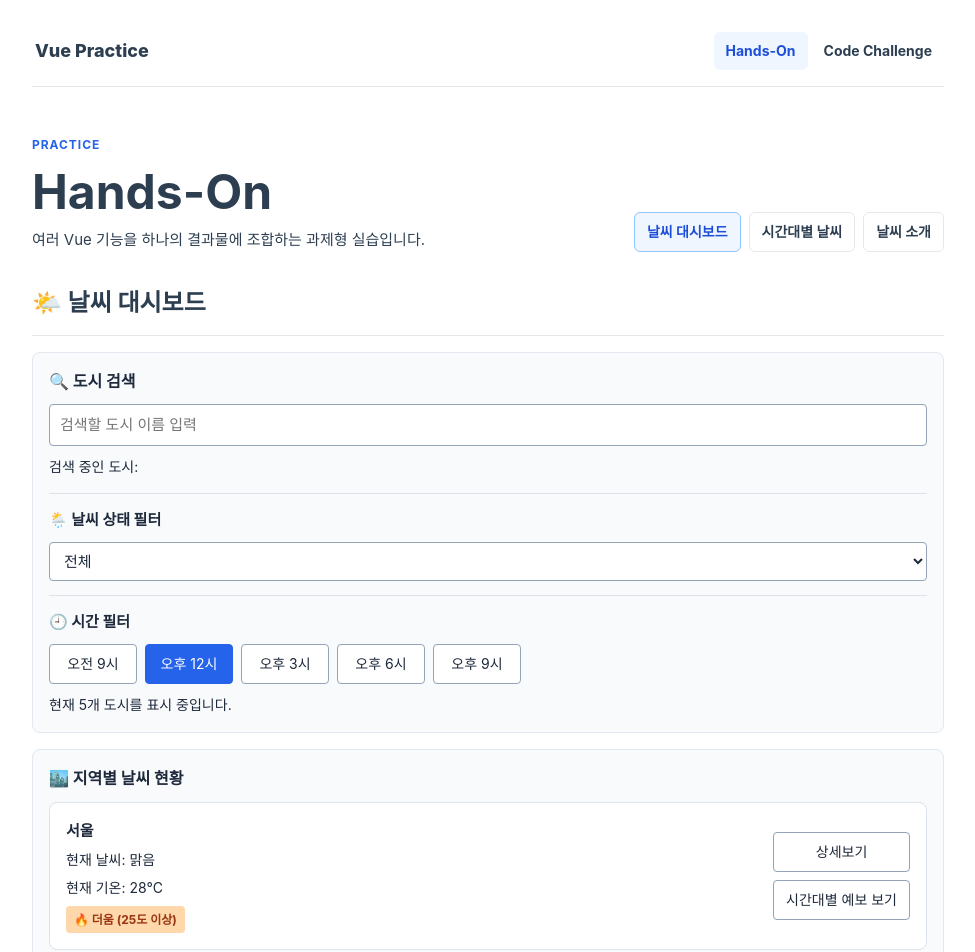
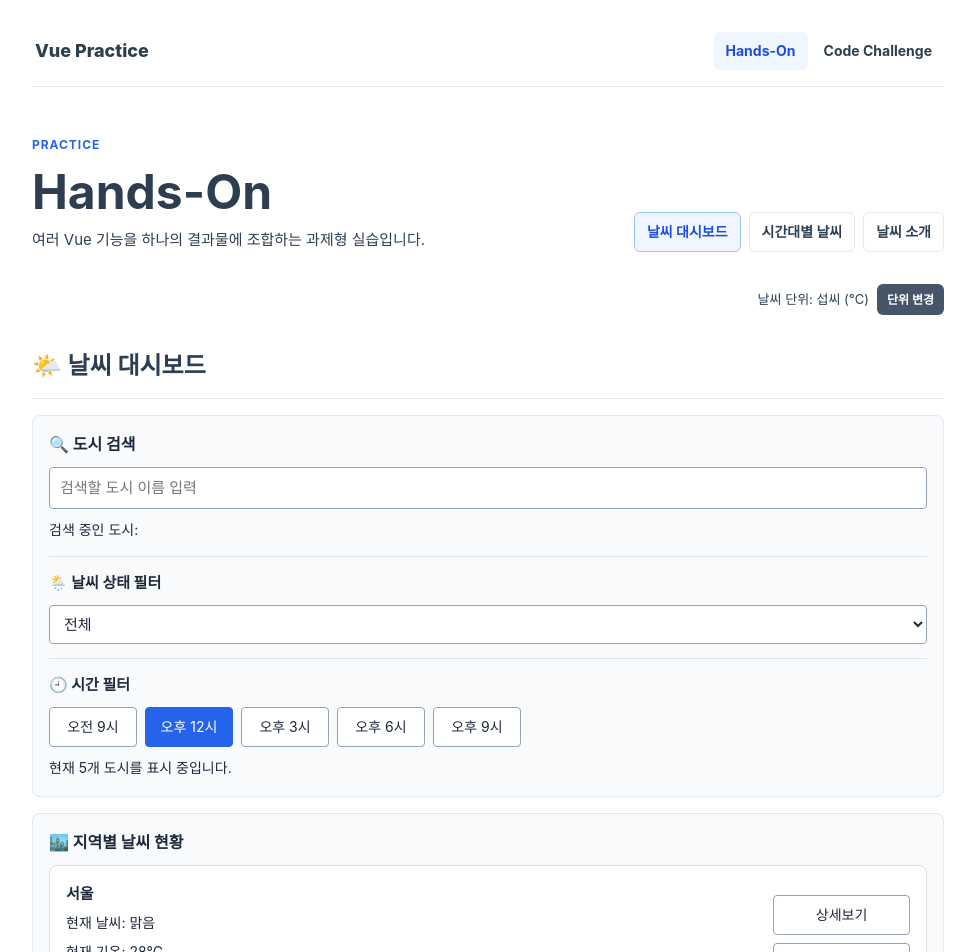
Before and after one commit to ShinHyeongcheol/skala-vue, a Vue app in the folder skala-vue/: page /hands-on in a window 1280 px wide. Shown: the top 952 px of the page, without its empty margins (152-1127 px from the left). Built offline with nearby package versions, Linux system fonts and the light colour scheme.

Commit message:
#18: hands on - weather strore

```diff
--- /dev/null
+++ b/skala-vue/src/components/handsOn/weatherComponent/UnitToggler.vue
@@ -0,0 +1,25 @@
+<script setup>
+import { computed } from 'vue'
+import { useWeatherStore } from '@/stores/weatherStore'
+
+const weatherStore = useWeatherStore()
+
+const unitLabel = computed(() => {
+  return weatherStore.temperatureUnit === 'celsius' ? '섭씨' : '화씨'
+})
+</script>
+
+<template>
+  <div class="unit-toggler">
+    <span>날씨 단위: {{ unitLabel }} ({{ weatherStore.temperatureSymbol }})</span>
+    <button type="button" @click="weatherStore.toggleTemperatureUnit">
+      단위 변경
+    </button>
+  </div>
+</template>
+
+<style scoped>
+.unit-toggler { display: flex; align-items: center; gap: 0.5rem; color: var(--color-text); font-size: 0.8125rem; font-weight: 700; white-space: nowrap; }
+button { padding: 0.375rem 0.625rem; color: #fff; font: inherit; font-size: 0.75rem; font-weight: 700; cursor: pointer; background: #475569; border: 0; border-radius: 0.375rem; }
+button:hover { background: #334155; }
+</style>
--- a/skala-vue/src/components/handsOn/weatherComponent/WeatherCard.vue
+++ b/skala-vue/src/components/handsOn/weatherComponent/WeatherCard.vue
@@ -1,4 +1,6 @@
 <script setup>
+import { useWeatherStore } from '@/stores/weatherStore'
+
 defineProps({
   city: {
     type: Object,
@@ -15,6 +17,15 @@ defineProps({
 })
 
 const emit = defineEmits(['select-card', 'click-detail', 'toggle-forecast'])
+const weatherStore = useWeatherStore()
+
+const displayTemperature = (celsius) => {
+  if (weatherStore.temperatureUnit === 'fahrenheit') {
+    return Math.round((celsius * 9) / 5 + 32)
+  }
+
+  return celsius
+}
 </script>
 
 <template>
@@ -29,13 +40,13 @@ const emit = defineEmits(['select-card', 'click-detail', 'toggle-forecast'])
     <div class="weather-content">
       <h4>{{ city.name }}</h4>
       <p>현재 날씨: {{ city.displayStatus }}</p>
-      <p>현재 기온: {{ city.displayTemp }}°C</p>
+      <p>현재 기온: {{ displayTemperature(city.displayTemp) }}{{ weatherStore.temperatureSymbol }}</p>
 
       <span v-if="city.displayTemp >= 25" class="temperature-label hot">
-        🔥 더움 (25도 이상)
+        🔥 더움 ({{ weatherStore.temperatureUnit === 'fahrenheit' ? '77°F' : '25°C' }} 이상)
       </span>
       <span v-else class="temperature-label cool">
-        ❄️ 선선함 (25도 미만)
+        ❄️ 선선함 ({{ weatherStore.temperatureUnit === 'fahrenheit' ? '77°F' : '25°C' }} 미만)
       </span>
       <span v-if="city.displayStatus === '비'" class="weather-label rain">
         ☔ 비 오는 중
@@ -58,7 +69,7 @@ const emit = defineEmits(['select-card', 'click-detail', 'toggle-forecast'])
         :class="{ selected: forecast.time === selectedTime }"
       >
         <strong>{{ forecast.time }}</strong>
-        <span>{{ forecast.temp }}°C</span>
+        <span>{{ displayTemperature(forecast.temp) }}{{ weatherStore.temperatureSymbol }}</span>
         <span>{{ forecast.status }}</span>
       </p>
     </div>
--- /dev/null
+++ b/skala-vue/src/stores/weatherStore.js
@@ -0,0 +1,17 @@
+import { ref, computed } from 'vue'
+import { defineStore } from 'pinia'
+
+export const useWeatherStore = defineStore('weather', () => {
+    const temperatureUnit = ref('celsius')
+
+    const temperatureSymbol = computed(() => {
+            return temperatureUnit.value === 'celsius' ? '°C' : '°F'
+    })
+
+    const toggleTemperatureUnit = () => {
+        temperatureUnit.value = temperatureUnit.value === 'celsius' ? 'fahrenheit' : 'celsius'
+        console.log(`[Pinia] 온도 단위 변경: ${temperatureUnit.value}`)
+    }
+
+    return { temperatureUnit, temperatureSymbol, toggleTemperatureUnit }
+})
--- a/skala-vue/src/views/HandsOnLayoutView.vue
+++ b/skala-vue/src/views/HandsOnLayoutView.vue
@@ -1,3 +1,7 @@
+<script setup>
+import UnitToggler from '@/components/handsOn/weatherComponent/UnitToggler.vue'
+</script>
+
 <template>
   <section class="hands-on-page">
     <header class="page-heading">
@@ -14,6 +18,10 @@
       </nav>
     </header>
 
+    <div class="unit-settings">
+      <UnitToggler />
+    </div>
+
     <RouterView />
   </section>
 </template>
@@ -27,5 +35,6 @@ h1 { color: var(--color-heading); font-size: clamp(2rem, 5vw, 3rem); font-weight
 .weather-nav { display: flex; flex-wrap: wrap; gap: 0.5rem; }
 .weather-nav a { padding: 0.5rem 0.75rem; color: var(--color-text); font-size: 0.875rem; font-weight: 700; text-decoration: none; border: 1px solid var(--color-border); border-radius: 0.375rem; }
 .weather-nav a.router-link-exact-active { color: #1d4ed8; background: #eff6ff; border-color: #93c5fd; }
+.unit-settings { justify-self: end; }
 @media (max-width: 640px) { .page-heading { align-items: start; flex-direction: column; } }
 </style>
--- a/skala-vue/src/views/WeatherDetailView.vue
+++ b/skala-vue/src/views/WeatherDetailView.vue
@@ -2,9 +2,19 @@
 import { onMounted, ref } from 'vue'
 import { useRoute } from 'vue-router'
 import { weatherList } from '@/data/weather'
+import { useWeatherStore } from '@/stores/weatherStore'
 
 const route = useRoute()
 const city = ref(null)
+const weatherStore = useWeatherStore()
+
+const displayTemperature = (celsius) => {
+  if (weatherStore.temperatureUnit === 'fahrenheit') {
+    return Math.round((celsius * 9) / 5 + 32)
+  }
+
+  return celsius
+}
 
 onMounted(() => {
   city.value = weatherList.find((item) => item.id === route.params.cityId) ?? null
@@ -23,7 +33,7 @@ onMounted(() => {
       <article class="current-weather">
         <h2>현재 날씨</h2>
         <p><strong>{{ city.status }}</strong></p>
-        <p class="temperature">{{ city.temp }}°C</p>
+        <p class="temperature">{{ displayTemperature(city.temp) }}{{ weatherStore.temperatureSymbol }}</p>
       </article>
 
       <section class="forecast-section" aria-labelledby="forecast-title">
@@ -31,7 +41,7 @@ onMounted(() => {
         <div class="forecast-list">
           <article v-for="forecast in city.forecast" :key="forecast.time" class="forecast-card">
             <strong>{{ forecast.time }}</strong>
-            <span>{{ forecast.temp }}°C</span>
+            <span>{{ displayTemperature(forecast.temp) }}{{ weatherStore.temperatureSymbol }}</span>
             <span>{{ forecast.status }}</span>
           </article>
         </div>
--- a/skala-vue/src/views/WeatherHourlyView.vue
+++ b/skala-vue/src/views/WeatherHourlyView.vue
@@ -1,8 +1,18 @@
 <script setup>
 import { computed, ref } from 'vue'
 import { weatherList } from '@/data/weather'
+import { useWeatherStore } from '@/stores/weatherStore'
 
 const selectedTime = ref('12:00')
+const weatherStore = useWeatherStore()
+
+const displayTemperature = (celsius) => {
+  if (weatherStore.temperatureUnit === 'fahrenheit') {
+    return Math.round((celsius * 9) / 5 + 32)
+  }
+
+  return celsius
+}
 
 const timeOptions = [
   { value: '09:00', label: '오전 9시' },
@@ -60,7 +70,7 @@ const rainyCities = computed(() => {
     </section>
 
     <section class="summary-panel" aria-label="선택 시간 요약">
-      <p><strong>{{ selectedTime }}</strong> 기준 최고 기온은 <strong>{{ hottestCity.name }} {{ hottestCity.displayTemp }}°C</strong>입니다.</p>
+      <p><strong>{{ selectedTime }}</strong> 기준 최고 기온은 <strong>{{ hottestCity.name }} {{ displayTemperature(hottestCity.displayTemp) }}{{ weatherStore.temperatureSymbol }}</strong>입니다.</p>
       <p v-if="rainyCities.length > 0">☔ 비가 오는 지역: {{ rainyCities.map((city) => city.name).join(', ') }}</p>
       <p v-else>☀️ 비가 오는 지역이 없습니다.</p>
     </section>
@@ -68,7 +78,7 @@ const rainyCities = computed(() => {
     <section class="weather-grid" aria-label="도시별 시간대 날씨">
       <article v-for="city in weatherAtSelectedTime" :key="city.id" class="weather-card">
         <h3>{{ city.name }}</h3>
-        <p class="temperature">{{ city.displayTemp }}°C</p>
+        <p class="temperature">{{ displayTemperature(city.displayTemp) }}{{ weatherStore.temperatureSymbol }}</p>
         <p>{{ city.displayStatus }}</p>
       </article>
     </section>
```
